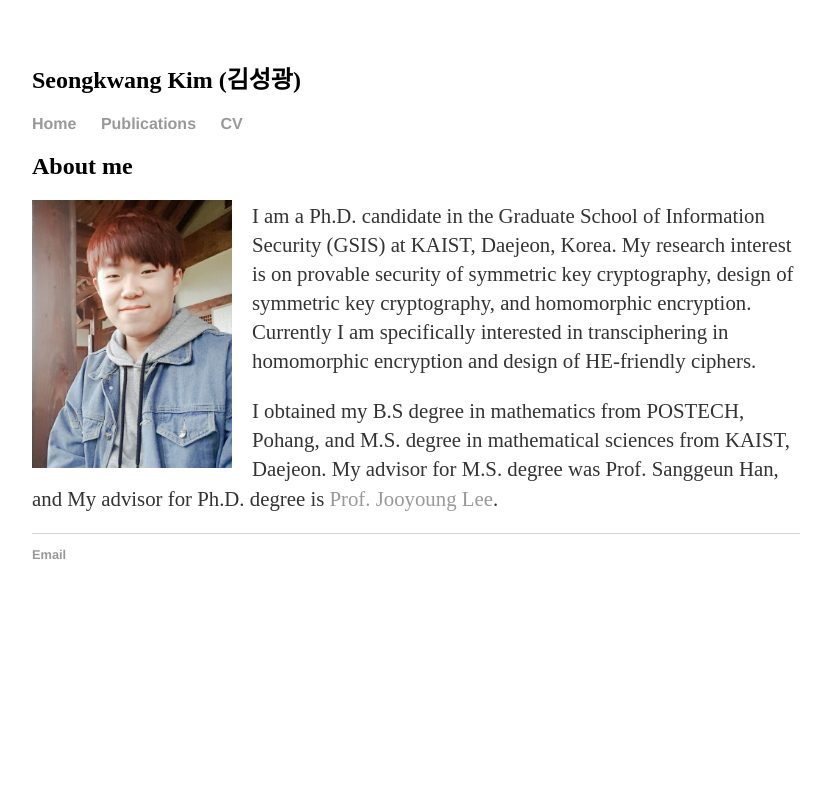
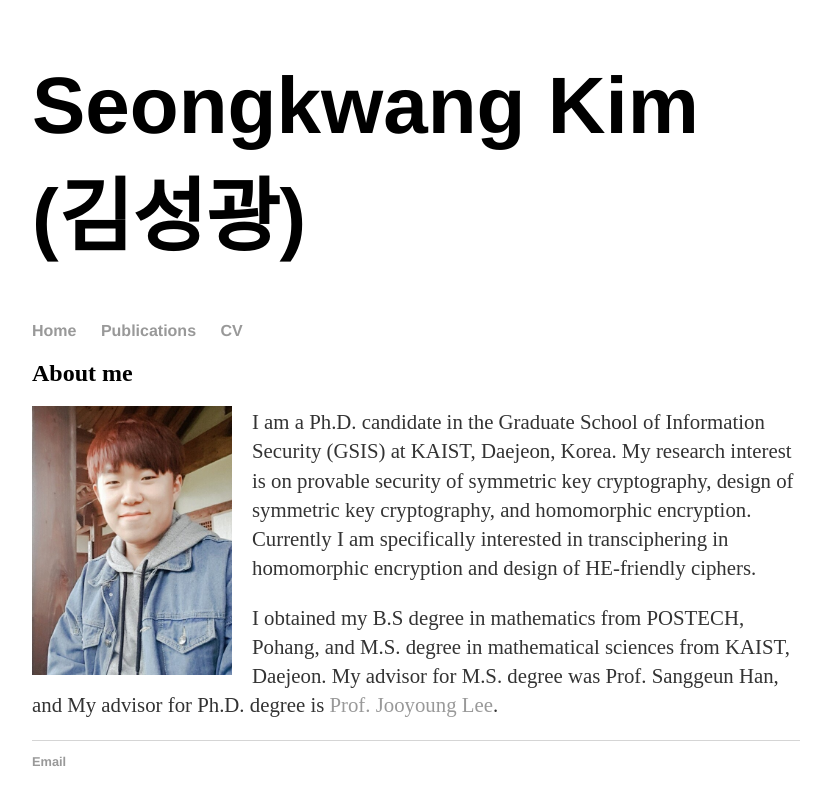
Before and after one commit to sgk1m/sgk1m.github.io, a Jekyll site: the page built from index.html, in a window 1280 px wide. Shown: the top 805 px of the page, without its empty margins (224-1049 px from the left). Built offline with Jekyll 4.4.1, drawn with Linux system fonts in a browser that asks for light colours.

```diff
--- a/_layouts/default.html
+++ b/_layouts/default.html
@@ -6,7 +6,7 @@
 			<link rel="stylesheet" type="text/css" href="../css/main.css">
 		</head>
 		<body>
-			<h2>Seongkwang Kim (김성광)</h2>
+			<h1>Seongkwang Kim (김성광)</h1>
 			<nav>
 	    		<ul>
 	        		<li><a href="/">Home</a></li>
```
